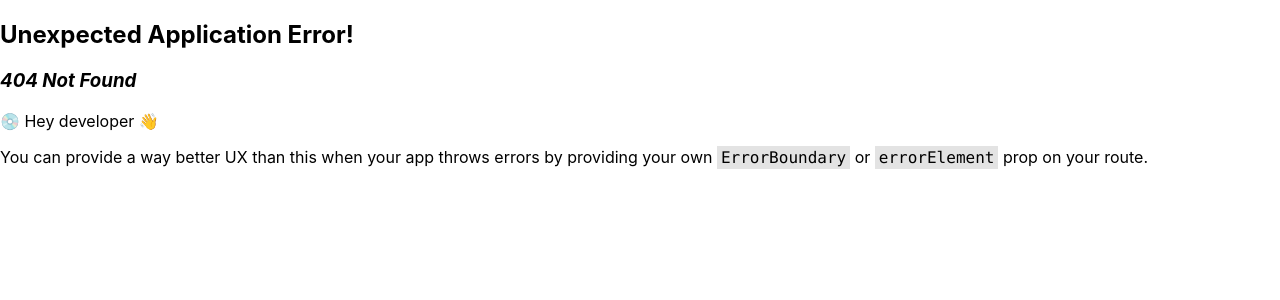
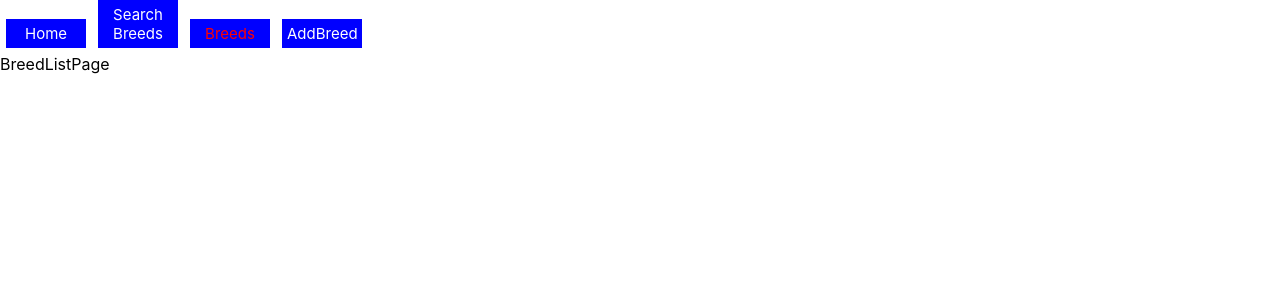
Before and after one commit to kabakadev/dogfinder, a React (Create React App) app: page /breeds in a window 1280 px wide. Before the commit this address had no page. Shown: the top 300 px of the page. Built offline with nearby package versions, Linux system fonts and the light colour scheme; no server answers.

Commit message:
fetch data from the server

```diff
--- a/src/components/NavBar.js
+++ b/src/components/NavBar.js
@@ -10,6 +10,9 @@ function NavBar() {
       <NavLink to="/search" className="nav-link">
         Search Breeds
       </NavLink>
+      <NavLink to="/breeds" className="nav-link">
+        Breeds
+      </NavLink>
       <NavLink to="/addbreed" className="nav-link">
         AddBreed
       </NavLink>
--- a/src/pages/BreedListPage.js
+++ b/src/pages/BreedListPage.js
@@ -1,4 +1,14 @@
+import { useEffect } from "react";
+
 function BreedListPage() {
+  const baseUrl = "http://localhost:3000/breeds";
+  useEffect(() => {
+    fetch(baseUrl)
+      .then((res) => res.json())
+      .then((data) => {
+        console.log(data);
+      });
+  }, []);
   return <div>BreedListPage</div>;
 }
 export default BreedListPage;
--- a/src/router.js
+++ b/src/router.js
@@ -4,6 +4,7 @@ import Home from "./pages/Home";
 import Search from "./pages/Search";
 import BreedDetail from "./pages/BreedDetail";
 import AddBreed from "./pages/AddBreed";
+import BreedListPage from "./pages/BreedListPage";
 
 const router = createBrowserRouter([
   {
@@ -14,6 +15,7 @@ const router = createBrowserRouter([
       { path: "search", element: <Search /> },
       { path: "breed/:id", element: <BreedDetail /> },
       { path: "addbreed", element: <AddBreed /> },
+      { path: "/breeds", element: <BreedListPage /> },
     ],
   },
 ]);
```
